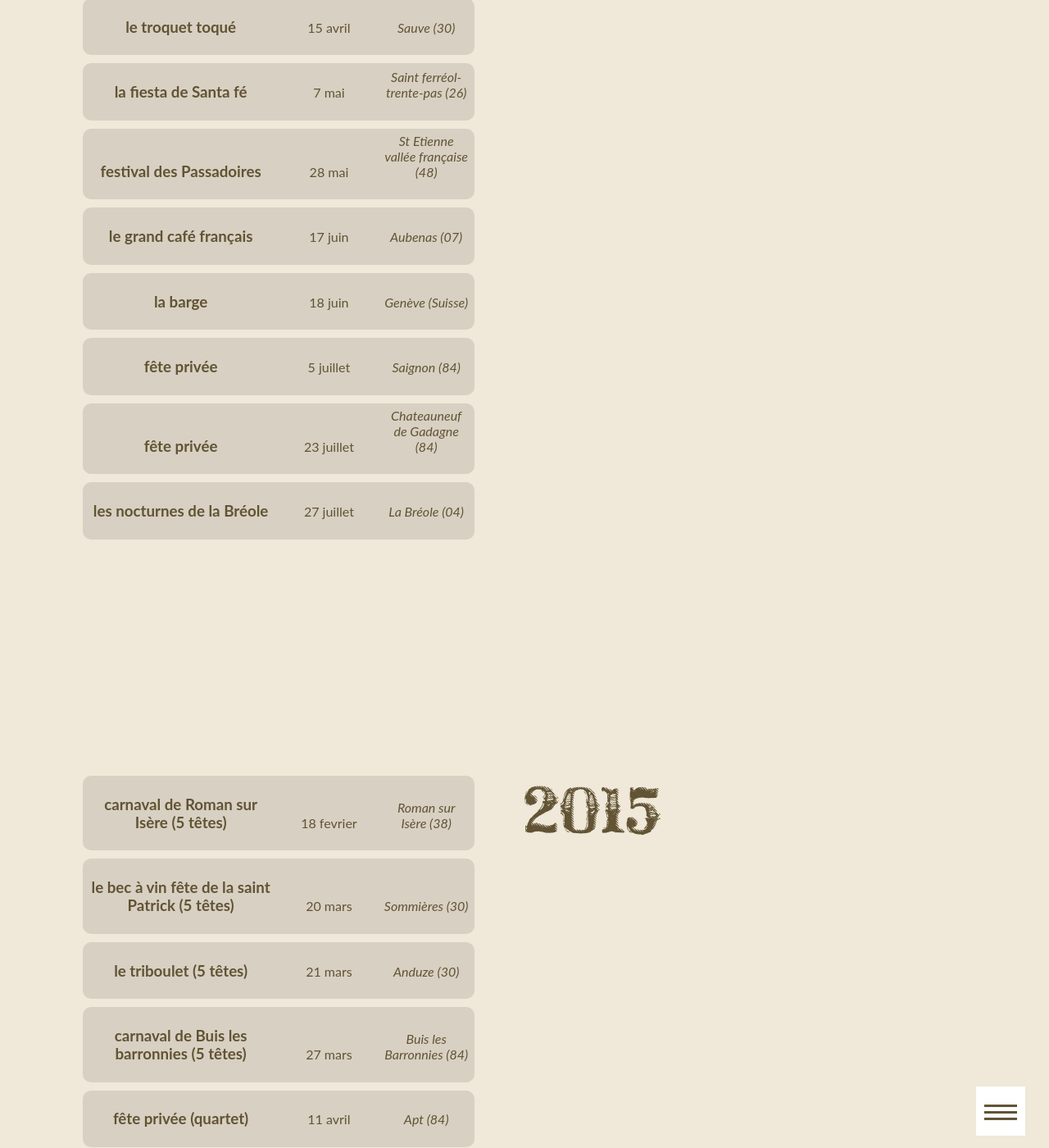
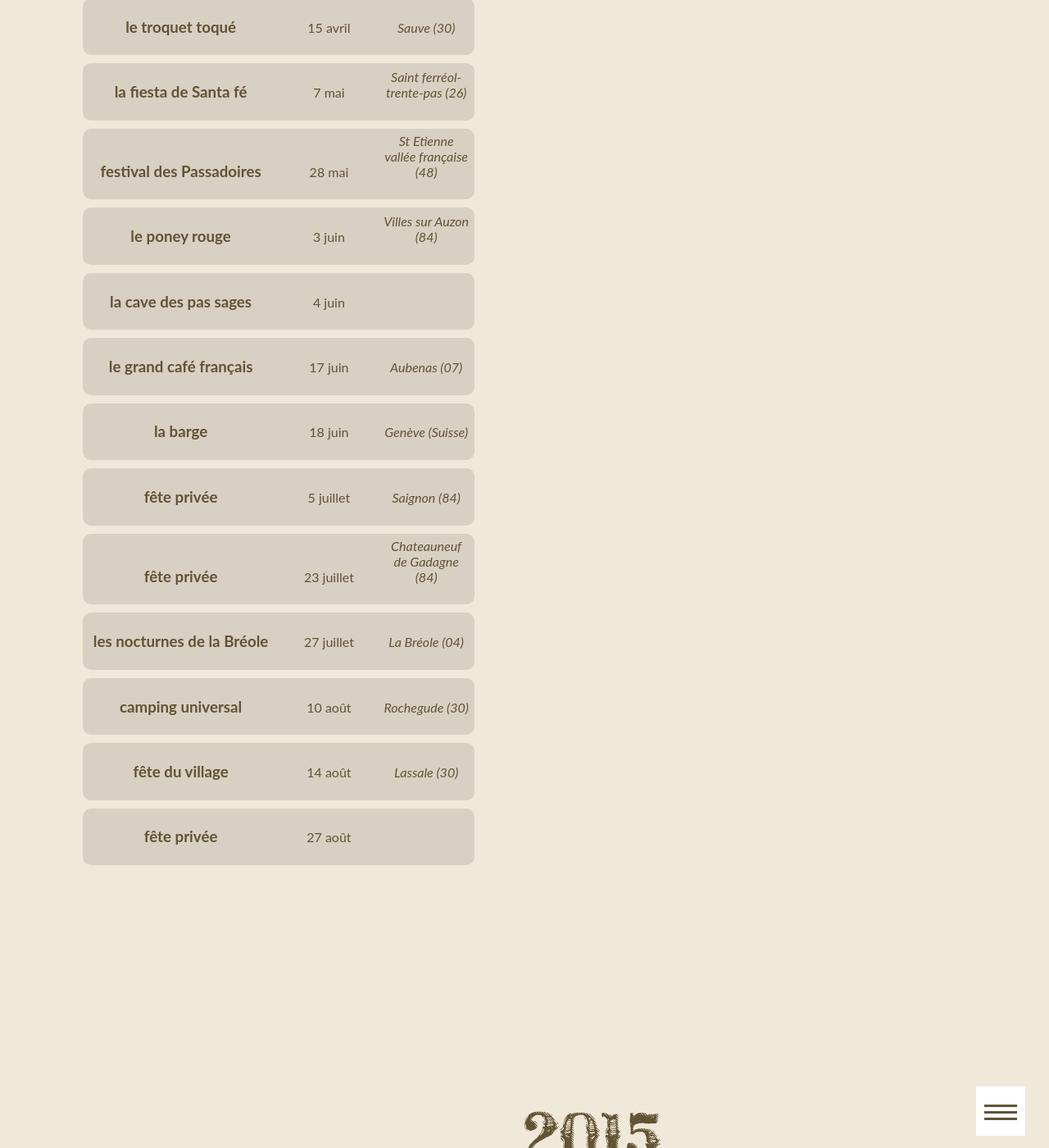
Before and after one commit to ftmftrs/ftmftrs.github.io, a Jekyll site: the page built from concert/index.html, in a window 1280 px wide and 1400 px high, scrolled down 1456 px. Shown: the whole window at 82% size. Built offline with Jekyll 4.4.1, drawn with Linux system fonts in a browser that asks for light colours; Markdown is read by kramdown in place of the engine named in the settings; comment, search, counter and statistics services are not loaded; some of the changed text lies outside the part shown.

Commit message:
Update concerts2016.yml

```diff
--- a/_data/concerts2016.yml
+++ b/_data/concerts2016.yml
@@ -40,6 +40,14 @@
   date: 28 mai
   address: St Etienne vallée française (48)
 
+- title: le poney rouge
+  date: 3 juin
+  address: Villes sur Auzon (84)
+
+- title: la cave des pas sages
+  date: 4 juin
+  addess: Avignon (84)
+
 - title: le grand café français
   date: 17 juin
   address: Aubenas (07)
@@ -59,3 +67,15 @@
 - title: les nocturnes de la Bréole
   date: 27 juillet
   address: La Bréole (04)
+
+- title: camping universal
+  date: 10 août
+  address: Rochegude (30)
+
+- title: fête du village
+  date: 14 août
+  address: Lassale (30)
+
+- title: fête privée
+  date: 27 août
+  adress: Vaison la romaine (84)
```
